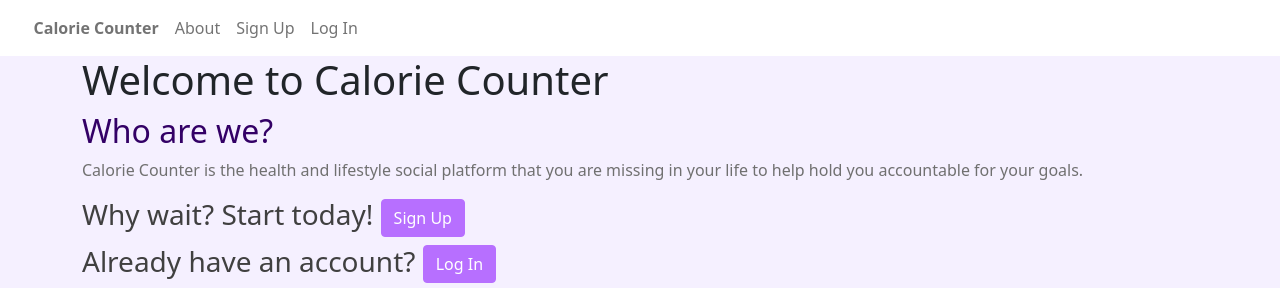
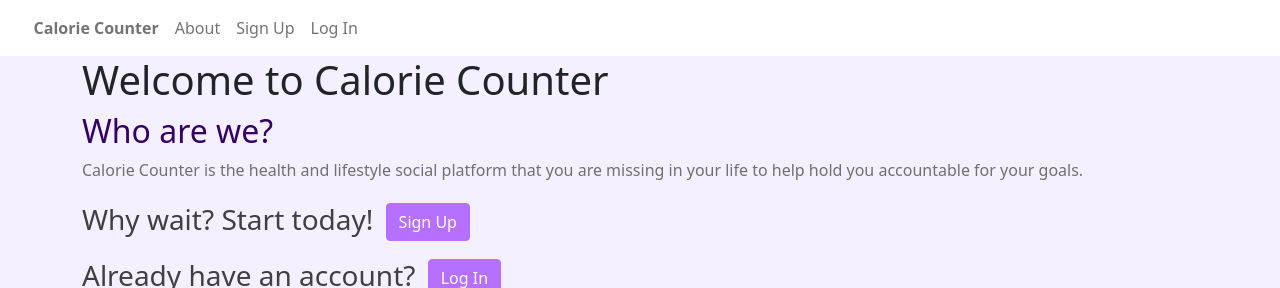
Before and after one commit to taylorwagner/caloriecountercapstone1, a Flask app: page / in a window 1280 px wide. Shown: the top 288 px of the page. Run offline with Flask 2, Linux system fonts and the light colour scheme; some libraries are stand-ins or nearby versions.

Commit message:
margin around buttons for user experience

```diff
--- a/static/stylesheets/app.css
+++ b/static/stylesheets/app.css
@@ -44,6 +44,10 @@ img {
 }
 
 /* buttons */
+
+.btn {
+    margin: 5px;
+}
 
 .btn-primary {
     background-color: #B76FFF;
```
